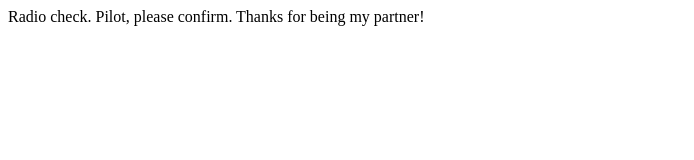
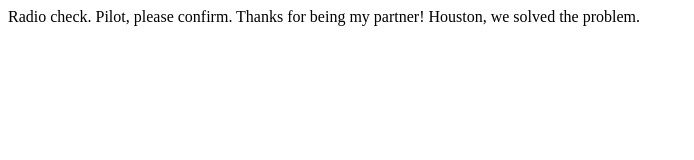
Before and after one commit to lisapuetz/communication-log, a plain HTML site: page index.html in a window 1280 px wide. Shown: the whole page, without its empty margins (0-694 px from the left). Drawn offline with Linux system fonts and the light colour scheme.

Commit message:
Added third line to log.

```diff
--- a/index.html
+++ b/index.html
@@ -1,5 +1,7 @@
 <html>
    <body>
-      <p>Radio check. Pilot, please confirm. Thanks for being my partner!</p>
+      <p>Radio check. Pilot, please confirm. Thanks for being my partner!
+          Houston, we solved the problem.
+      </p>
    </body>
 </html>
```
